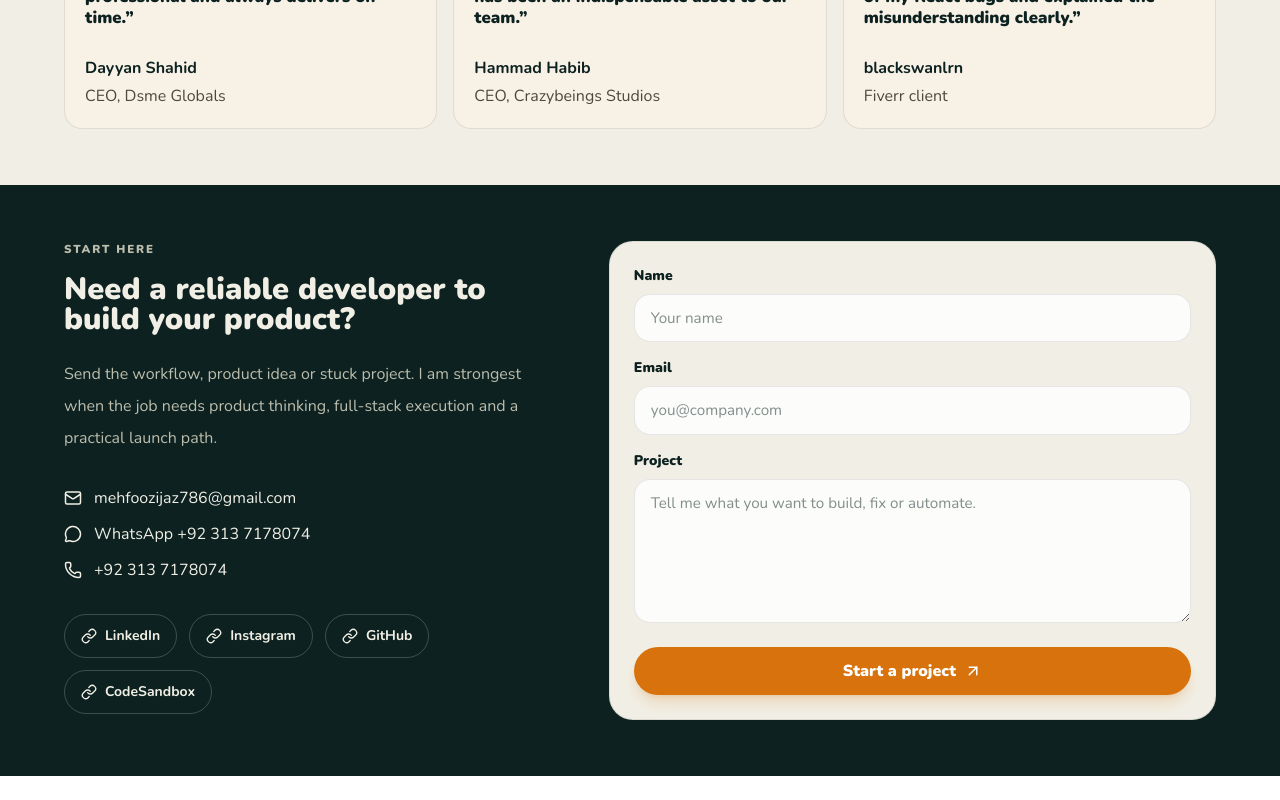
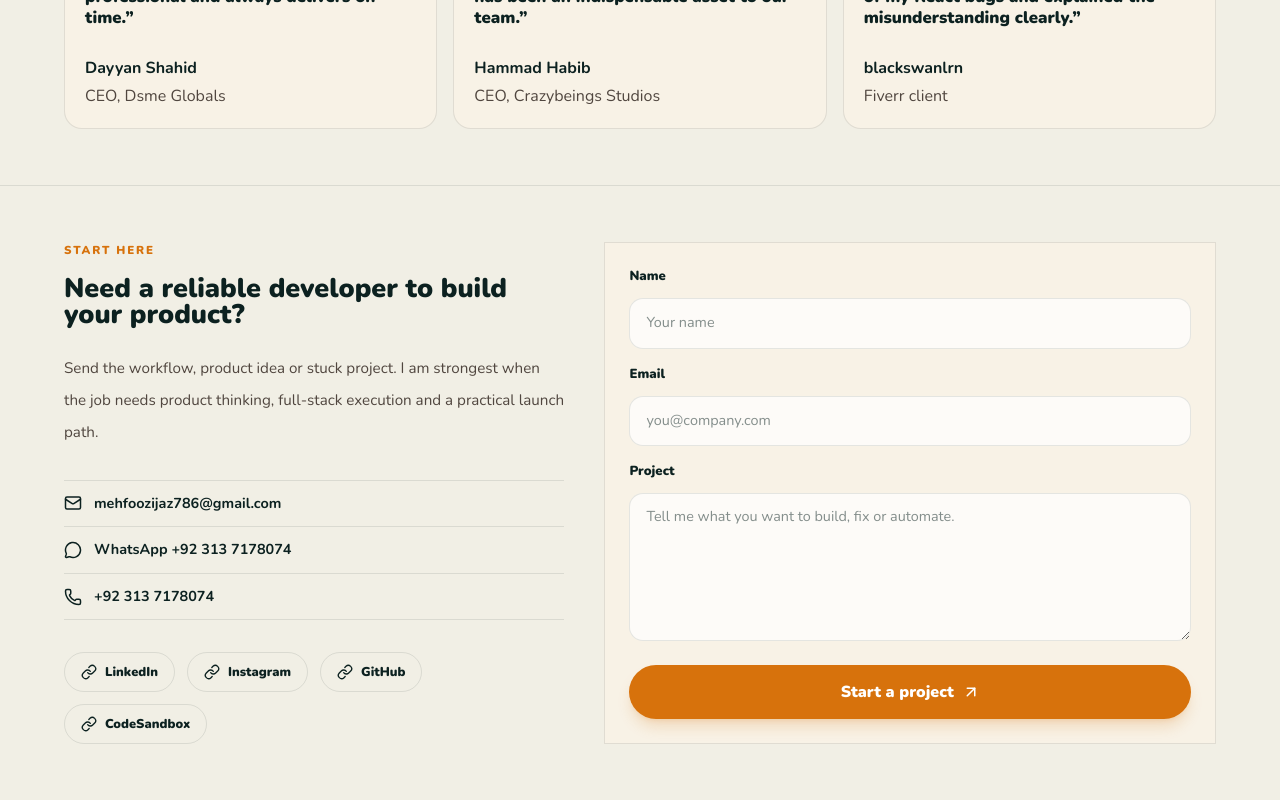
Before and after one commit to MehfoozurRehman/portfolio, a Next.js app: page / in a window 1280 px wide. Shown: the part 3204-4004 px from the top of the page. Before the commit the page ends 3980 px from the top, so only its background shows below. Built offline with nearby package versions, Linux system fonts and the light colour scheme.

Commit message:
Align contact section with portfolio system

```diff
--- a/app/contact-form.tsx
+++ b/app/contact-form.tsx
@@ -7,7 +7,7 @@ import { profile } from "./data";
 type SubmissionState = "idle" | "submitting" | "submitted" | "failed";
 
 const inputClass =
-  "w-full rounded-[16px] border border-[#0C2120]/10 bg-white/80 px-4 py-3 text-[0.95rem] outline-none transition focus:border-[#D7720C]";
+  "w-full rounded-[14px] border border-[#0C2120]/10 bg-white/70 px-4 py-2.5 text-[0.86rem] outline-none transition focus:border-[#D7720C] sm:py-3 sm:text-[0.9rem]";
 
 export function ContactForm() {
   const [submissionState, setSubmissionState] = useState<SubmissionState>("idle");
@@ -55,21 +55,21 @@ export function ContactForm() {
   }
 
   return (
-    <form className="grid gap-4 rounded-[24px] border border-[#0C2120]/10 bg-[#F1EFE5] p-6 text-[#0C2120]" onSubmit={handleSubmit}>
+    <form className="grid gap-4 border-y border-[#0C2120]/10 bg-[#F8F2E6] py-6 text-[#0C2120] sm:border sm:px-6" onSubmit={handleSubmit}>
       <label className="grid gap-2">
-        <span className="text-sm font-black text-[#0C2120]">Name</span>
+        <span className="text-[0.82rem] font-black text-[#0C2120]">Name</span>
         <input className={inputClass} name="name" autoComplete="name" required placeholder="Your name" />
       </label>
       <label className="grid gap-2">
-        <span className="text-sm font-black text-[#0C2120]">Email</span>
+        <span className="text-[0.82rem] font-black text-[#0C2120]">Email</span>
         <input className={inputClass} name="email" type="email" autoComplete="email" required placeholder="you@company.com" />
       </label>
       <label className="grid gap-2">
-        <span className="text-sm font-black text-[#0C2120]">Project</span>
+        <span className="text-[0.82rem] font-black text-[#0C2120]">Project</span>
         <textarea className={`${inputClass} min-h-36 resize-y`} name="project" required placeholder="Tell me what you want to build, fix or automate." />
       </label>
       <button
-        className="mt-2 inline-flex min-h-12 items-center justify-center gap-2 rounded-full bg-[#D7720C] px-6 font-black text-white shadow-lg shadow-[#D7720C]/20 disabled:cursor-wait disabled:opacity-70"
+        className="mt-2 inline-flex min-h-11 items-center justify-center gap-2 rounded-full bg-[#D7720C] px-6 text-[0.9rem] font-black text-white shadow-lg shadow-[#D7720C]/20 disabled:cursor-wait disabled:opacity-70 sm:min-h-12 sm:text-base"
         type="submit"
         disabled={submissionState === "submitting"}
       >
--- a/app/page.tsx
+++ b/app/page.tsx
@@ -185,23 +185,23 @@ export default function Home() {
         </div>
       </section>
 
-      <section id="contact" className="bg-[#0C2120] text-[#F1EFE5]">
-        <div className={`${sectionClass} grid gap-12 lg:grid-cols-[0.9fr_1.1fr]`}>
+      <section id="contact" className="border-t border-[#0C2120]/10 bg-[#F1EFE5] text-[#0C2120]">
+        <div className={`${sectionClass} grid gap-10 lg:grid-cols-[0.9fr_1.1fr]`}>
           <div>
-            <p className="mb-4 flex items-center gap-2 text-[0.72rem] font-black uppercase tracking-[0.16em] text-[#BCBDAC]">Start here</p>
-            <h2 className={`${displayClass} text-[clamp(1.55rem,2.4vw,2.6rem)]`}>Need a reliable developer to build your product?</h2>
-            <p className="mt-6 max-w-xl text-[1rem] leading-8 text-[#BCBDAC]">
+            <p className={eyebrowClass}>Start here</p>
+            <h2 className={`${displayClass} text-[clamp(1.35rem,2.1vw,2.3rem)]`}>Need a reliable developer to build your product?</h2>
+            <p className="mt-6 max-w-xl text-[0.9rem] leading-7 text-[#50463F] sm:text-[0.95rem] sm:leading-8">
               Send the workflow, product idea or stuck project. I am strongest when the job needs product thinking,
               full-stack execution and a practical launch path.
             </p>
-            <div className="mt-8 grid gap-3 text-[#F1EFE5]">
-              <a className="inline-flex items-center gap-3" href={`mailto:${profile.email}`}>
+            <div className="mt-8 grid max-w-xl border-y border-[#0C2120]/10 text-[0.85rem] font-bold text-[#0C2120] sm:text-[0.9rem]">
+              <a className="inline-flex items-center gap-3 border-b border-[#0C2120]/10 py-3" href={`mailto:${profile.email}`}>
                 <Mail size={18} aria-hidden="true" /> {profile.email}
               </a>
-              <a className="inline-flex items-center gap-3" href={profile.whatsapp}>
+              <a className="inline-flex items-center gap-3 border-b border-[#0C2120]/10 py-3" href={profile.whatsapp}>
                 <MessageCircle size={18} aria-hidden="true" /> WhatsApp {profile.phone}
               </a>
-              <a className="inline-flex items-center gap-3" href={`tel:${profile.phone.replaceAll(" ", "")}`}>
+              <a className="inline-flex items-center gap-3 py-3" href={`tel:${profile.phone.replaceAll(" ", "")}`}>
                 <Phone size={18} aria-hidden="true" /> {profile.phone}
               </a>
             </div>
@@ -212,7 +212,7 @@ export default function Home() {
                 ["GitHub", profile.github],
                 ["CodeSandbox", profile.codesandbox]
               ].map(([label, href]) => (
-                <a className="inline-flex min-h-11 items-center gap-2 rounded-full border border-white/20 px-4 text-sm font-bold" href={href} target="_blank" rel="noreferrer" key={label}>
+                <a className="inline-flex min-h-10 items-center gap-2 rounded-full border border-[#0C2120]/10 px-3.5 text-[0.76rem] font-black sm:px-4 sm:text-[0.8rem]" href={href} target="_blank" rel="noreferrer" key={label}>
                   <Link size={16} aria-hidden="true" /> {label}
                 </a>
               ))}
```
